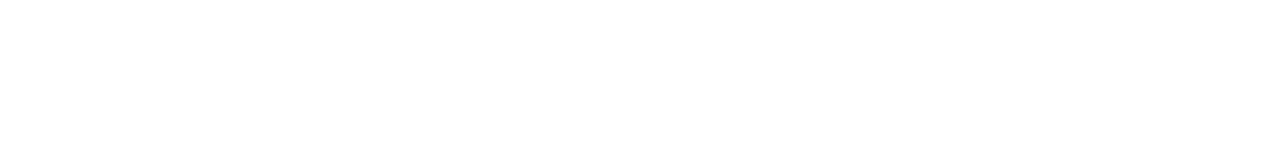
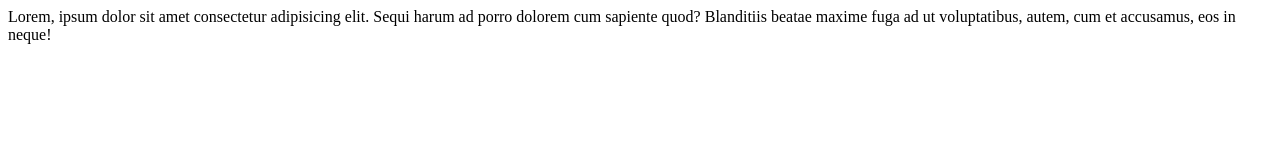
Before and after one commit to MosharafCoder/testrepo1, a plain HTML site: page index.html in a window 1280 px wide. Drawn offline with Linux system fonts and the light colour scheme.

Commit message:
lastcommit

```diff
--- a/index.html
+++ b/index.html
@@ -5,5 +5,7 @@
     <meta name="viewport" content="width=device-width, initial-scale=1.0" />
     <title>Document</title>
   </head>
-  <body></body>
+  <body>
+    Lorem, ipsum dolor sit amet consectetur adipisicing elit. Sequi harum ad porro dolorem cum sapiente quod? Blanditiis beatae maxime fuga ad ut voluptatibus, autem, cum et accusamus, eos in neque!
+  </body>
 </html>
```
